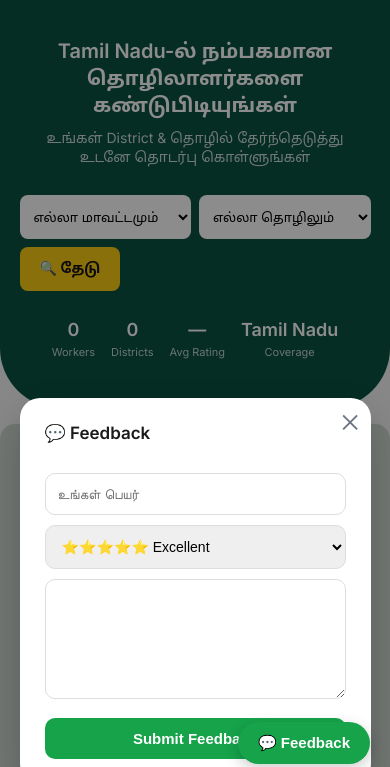
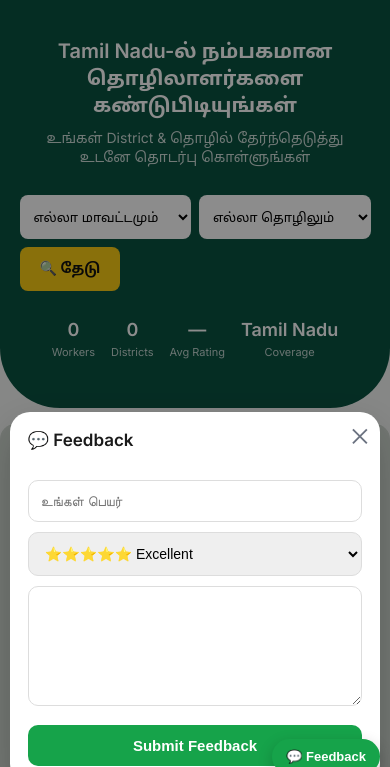
Before and after one commit to mkanagavel-pro/namma-oor-workers, a website: page public/index.html in a window 390 px wide. Both pictures are taken after a click on the button "💬 Feedback". Shown: the part 60-827 px from the top of the page. Drawn offline with Linux system fonts and the light colour scheme; no server answers.

Commit message:
Latest update

```diff
--- a/public/style.css
+++ b/public/style.css
@@ -665,6 +665,7 @@ footer strong {
   border-radius: 10px;
   font-size: 14px;
   margin-top: 10px;
+  box-sizing: border-box;
 }
 
 #feedbackModal textarea {
@@ -689,21 +690,20 @@ footer strong {
   opacity: .9;
 }
 
-
 .feedback-btn {
   position: fixed;
-  bottom: 20px;
-  right: 20px;
+  bottom: 15px;
+  right: 15px;
   background: #16a34a;
   color: white;
   border: none;
   border-radius: 30px;
-  padding: 12px 20px;
-  font-size: 15px;
+  padding: 12px 18px;
+  font-size: 14px;
   font-weight: 600;
   cursor: pointer;
-  z-index: 9999;
-  box-shadow: 0 5px 15px rgba(0, 0, 0, .2);
+  z-index: 999;
+  box-shadow: 0 5px 15px rgba(0,0,0,.2);
 }
 
 .feedback-btn:hover {
@@ -711,5 +711,21 @@ footer strong {
 }
 
 .feedback-modal-content {
-  padding-bottom: 70px;
+  padding-bottom: 20px;
 }
+
+/* Mobile Fix */
+@media (max-width: 768px) {
+  .feedback-btn {
+    bottom: 10px;
+    right: 10px;
+    padding: 10px 14px;
+    font-size: 13px;
+  }
+
+  #feedbackModal .modal {
+    width: 95%;
+    max-width: 95%;
+    padding: 18px;
+  }
+}
```
